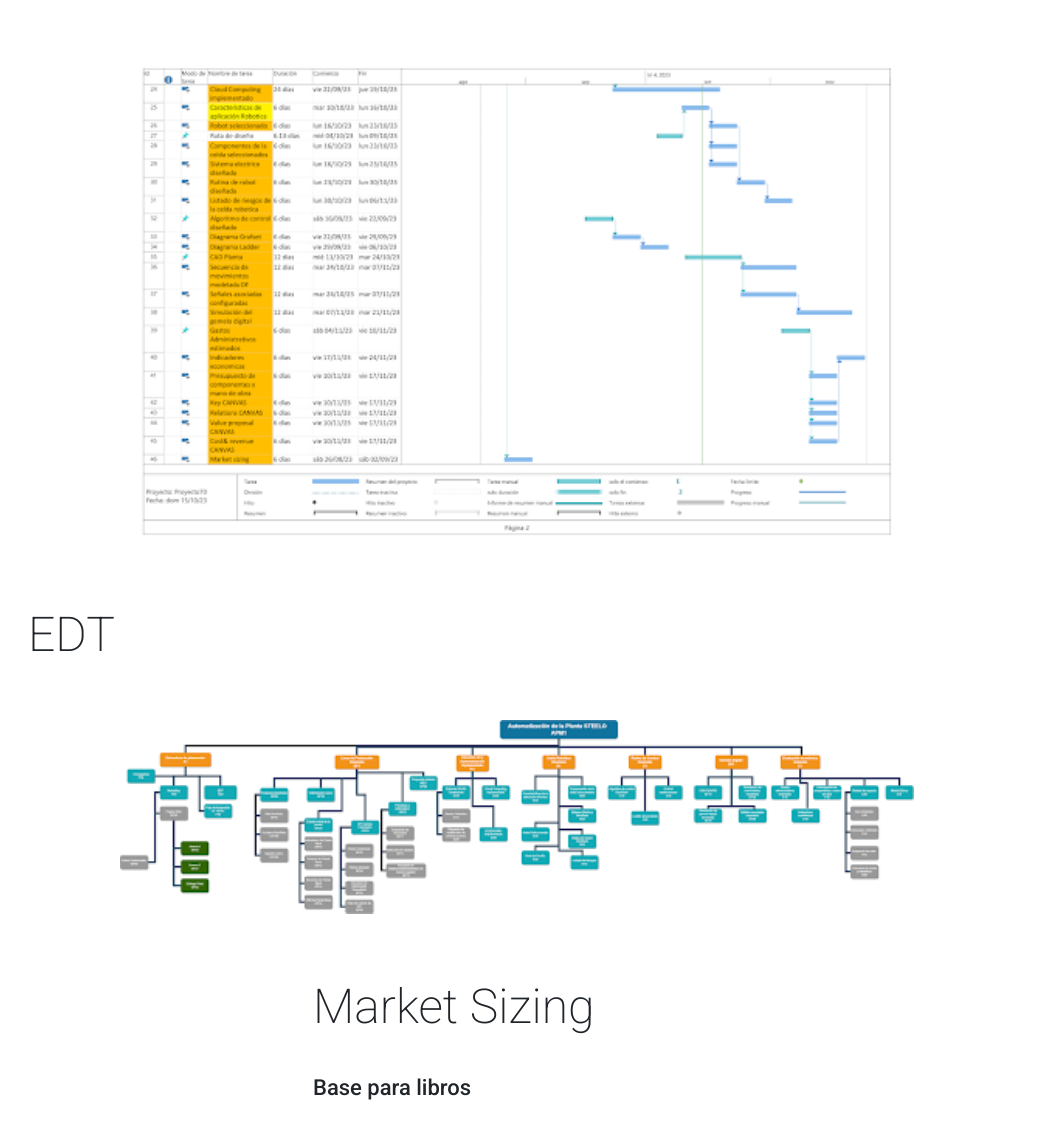
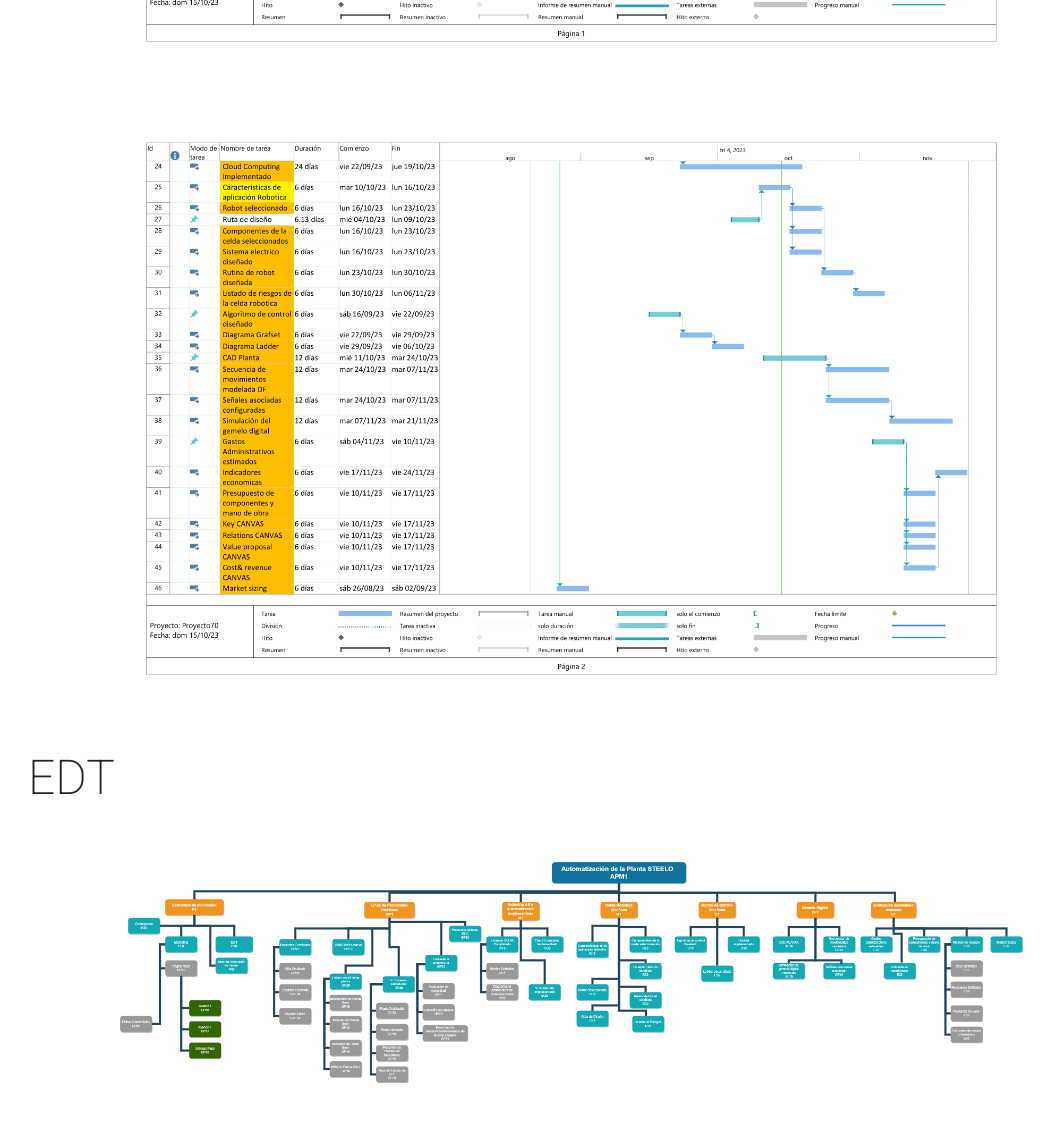
Before and after one commit to shcampinof/STEELO, a plain HTML site: page gestionproyecto.html in a window 1280 px wide. Shown: the part 912-2033 px from the top of the page, without its empty margins (54-1108 px from the left). Drawn offline with Linux system fonts and the light colour scheme.

Commit message:
images updated wp

```diff
--- a/assets/css/custom.css
+++ b/assets/css/custom.css
@@ -31,7 +31,7 @@
 
     }
     .gestionproyecto{
-        width: 80%;
+        width: 90%;
         align-items: center;
         margin: auto;
         padding-left: 5rem;
--- a/gestionproyecto.html
+++ b/gestionproyecto.html
@@ -91,14 +91,14 @@
         <h1 class="h1 py-3"> <b>Gestión del proyecto</b></h1>
             <h1 class="h1">Cronograma</h1>
             <div class="container-fluid" >
-                    <img class="gestionproyecto" src="assets/img/Cronograma1.png" alt="Cronograma">
+                    <img class="gestionproyecto" src="assets/img/Cronograma-1.png" alt="Cronograma">
             </div>
             <div class="container-fluid py-5" >
-                <img class="gestionproyecto" src="assets/img/Cronograma2.png" alt="Cronograma">
+                <img class="gestionproyecto" src="assets/img/Cronograma-2.png" alt="Cronograma">
             </div>
             <h1 class="h1">EDT</h1>
             <div class="container-fluid py-5" >
-                <img class="gestionproyecto" src="assets/img/EDT.png" alt="EDT">
+                <img class="gestionproyecto" src="assets/img/70EDT.png" alt="EDT">
             </div>
             <div class="row">
                 <div class="col-lg-6 m-auto">
```
Also changed, not shown: assets/img/70%EDT.drawio.png (deleted), assets/img/70EDT.png (added), assets/img/Cronograma1.png (deleted), assets/img/Cronograma2.png (deleted), assets/img/EDT.png (deleted).
